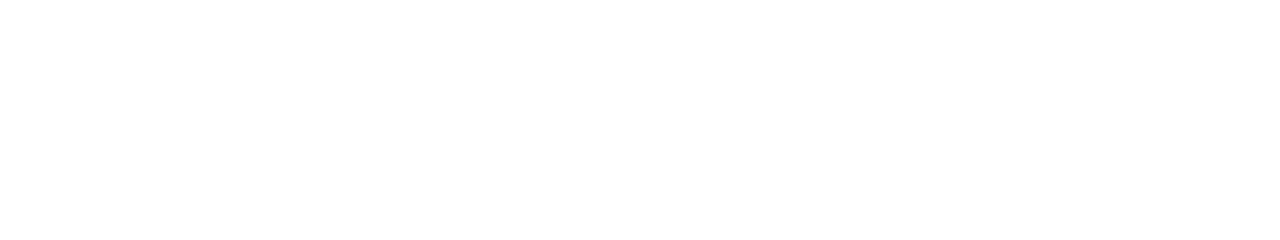
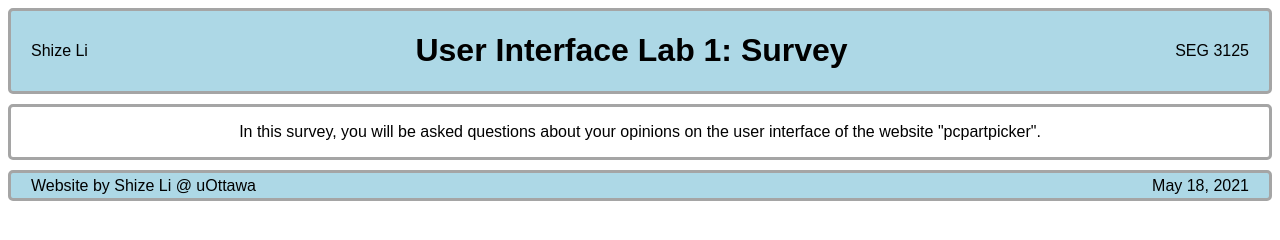
Before and after one commit to ShizeMation/SEG3125, a plain HTML site: page lab1/index.html in a window 1280 px wide. Drawn offline with Linux system fonts and the light colour scheme.

Commit message:
Created lab 1 page

```diff
--- a/lab1/index.html
+++ b/lab1/index.html
@@ -5,8 +5,25 @@
     <meta http-equiv="X-UA-Compatible" content="IE=edge">
     <meta name="viewport" content="width=device-width, initial-scale=1.0">
     <title>SEG3125 Lab 1</title>
+    <link rel="stylesheet" href="/styles/main.css">
+    <link rel="stylesheet" href="/lab1/styles/lab1.css">
 </head>
 <body>
+    <header>
+        <div>Shize Li</div>
+        <h1>User Interface Lab 1: Survey</h1>
+        <div>SEG 3125</div>
+    </header>
+    <main>
+        <p>
+            In this survey, you will be asked questions about your opinions
+            on the user interface of the website "pcpartpicker".
+        </p>
 
+    </main>
+    <footer>
+        <div>Website by Shize Li @ uOttawa</div>
+        <div>May 18, 2021</div>
+    </footer>
 </body>
 </html>
--- /dev/null
+++ b/lab1/styles/lab1.css
@@ -0,0 +1,6 @@
+main {
+    display: flex;
+    flex-direction: column;
+    justify-content: flex-start;
+    align-items: center;
+}
```
